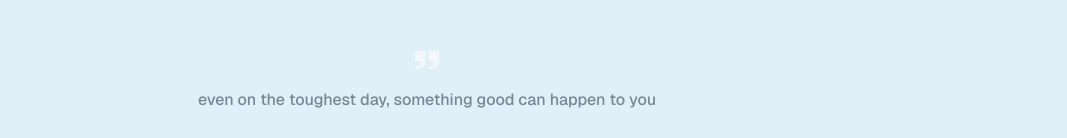
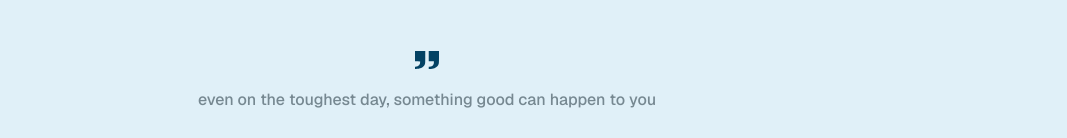
Before and after one commit to phuongwj/portfolio-101, a Next.js app: page / in a window 1280 px wide. Shown: the part 661-799 px from the top of the page, without its empty margins (213-1280 px from the left). Built offline with nearby package versions, Linux system fonts and the light colour scheme; no server answers.

Commit message:
updated a few comments and quote color

```diff
--- a/src/app/components/Quote.jsx
+++ b/src/app/components/Quote.jsx
@@ -6,7 +6,7 @@ export default function Quote() {
       {/* Quote */}
         <section className="w-full flex flex-col gap-4 items-center">
           <svg xmlns="http://www.w3.org/2000/svg" version="1.0" width="2rem" height="1.5rem" viewBox="0 0 512 512">
-            <g transform="translate(0.000000,512.000000) scale(0.100000,-0.100000)" fill="#f3f7fa" stroke="none">
+            <g transform="translate(0.000000,512.000000) scale(0.100000,-0.100000)" fill="#034264" stroke="none">
             <path d="M0 3370 l0 -1100 548 -2 547 -3 5 -95 c34 -652 -302 -1010 -983 -1047 l-117 -6 0 -234 0 -235 153 6 c509 22 845 79 1152 199 429 166 710 454 819 842 62 220 59 143 63 1518 l4 1257 -1096 0 -1095 0 0 -1100z"/>
             <path d="M2930 3370 l0 -1100 545 0 544 0 7 -36 c4 -20 4 -108 1 -197 -4 -130 -10 -181 -30 -260 -107 -407 -423 -625 -949 -654 l-118 -6 0 -234 0 -235 158 7 c449 18 778 70 1062 167 523 179 825 499 929 980 38 178 41 287 41 1496 l0 1172 -1095 0 -1095 0 0 -1100z"/>
             </g>
--- a/tailwind.config.mjs
+++ b/tailwind.config.mjs
@@ -32,8 +32,8 @@ export default withMT({
         widBg: "#cee2eb", // background for the github, linkedin, experience
         widToolsBg: "#e4eef3", // background for the java, javascript, python, sql, etc
         borderColor: "#666b83", // border color (for now we are using for the tools section)
-        first: "#034264", // good white (main text color)
-        second: "#768891", // good color? (secondary text color)
+        first: "#034264", // main color
+        second: "#768891", // secondary color
       },
       height: {
         '3.5': '0.875rem', // link icon
```
